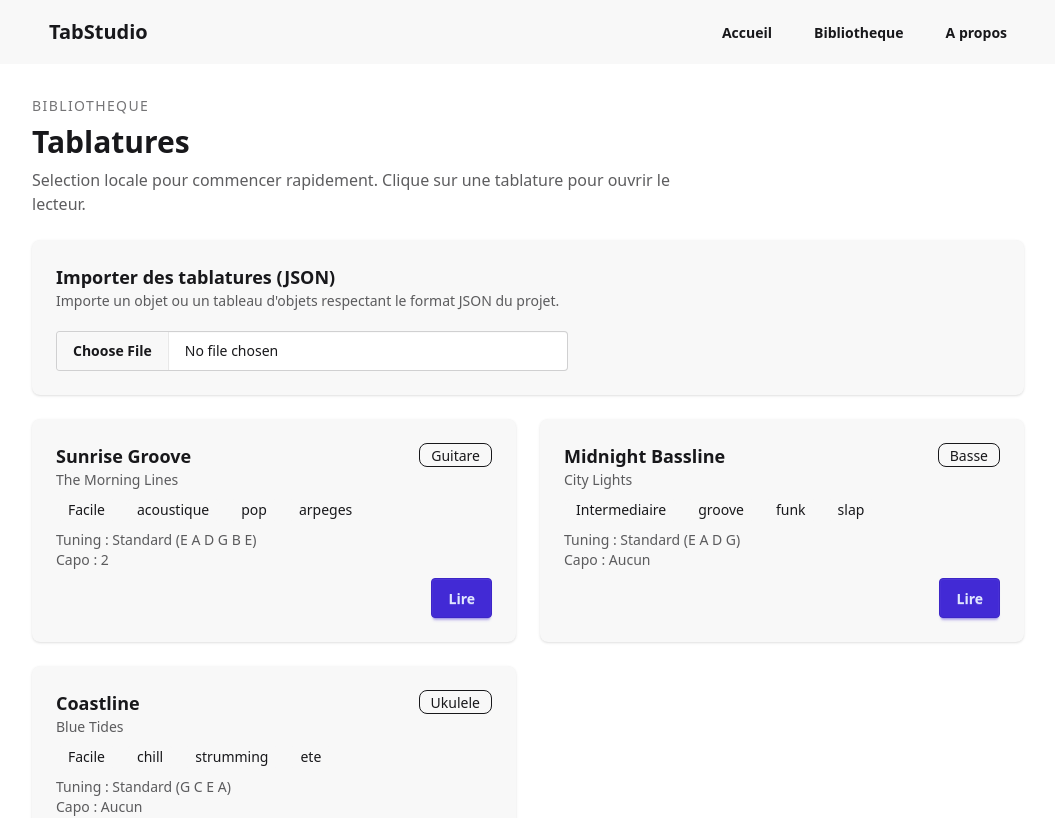
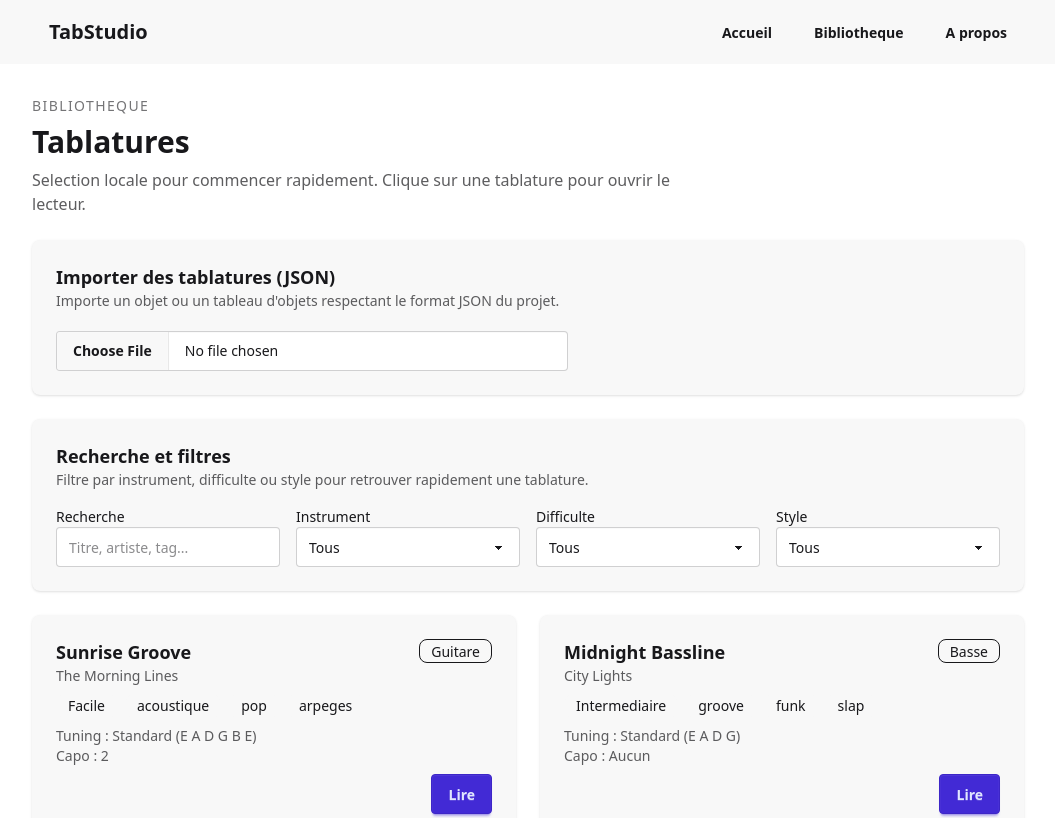
Before and after one commit to K0Konut/TabStudio, a Vue app: page /library in a window 1280 px wide. Shown: the top 818 px of the page, without its empty margins (112-1167 px from the left). Built offline with nearby package versions, Linux system fonts and the light colour scheme.

Commit message:
Add library filters and UI states

```diff
--- a/src/pages/LibraryPage.vue
+++ b/src/pages/LibraryPage.vue
@@ -1,13 +1,92 @@
 <script setup>
-import { reactive, ref } from 'vue'
+import { computed, onMounted, reactive, ref } from 'vue'
 import { getTabs, importTabsFromJsonText } from '../services/tabLibrary'
 
-const tabs = ref(getTabs())
+const tabs = ref([])
+const loadState = reactive({
+  status: 'loading',
+  message: '',
+})
+
+const filters = reactive({
+  query: '',
+  instrument: 'Tous',
+  difficulty: 'Tous',
+  tag: 'Tous',
+})
+
 const importState = reactive({
   status: 'idle',
   message: '',
   errors: [],
 })
+
+const instruments = computed(() => {
+  const values = new Set(tabs.value.map((tab) => tab.instrument))
+  return ['Tous', ...values]
+})
+
+const difficulties = computed(() => {
+  const values = new Set(tabs.value.map((tab) => tab.difficulty))
+  return ['Tous', ...values]
+})
+
+const tags = computed(() => {
+  const values = new Set()
+  tabs.value.forEach((tab) => tab.tags.forEach((tag) => values.add(tag)))
+  return ['Tous', ...values]
+})
+
+const filteredTabs = computed(() => {
+  const query = filters.query.trim().toLowerCase()
+
+  return tabs.value.filter((tab) => {
+    const matchesQuery =
+      !query ||
+      tab.title.toLowerCase().includes(query) ||
+      tab.artist.toLowerCase().includes(query) ||
+      tab.tags.some((tag) => tag.toLowerCase().includes(query))
+
+    const matchesInstrument = filters.instrument === 'Tous' || tab.instrument === filters.instrument
+    const matchesDifficulty = filters.difficulty === 'Tous' || tab.difficulty === filters.difficulty
+    const matchesTag = filters.tag === 'Tous' || tab.tags.includes(filters.tag)
+
+    return matchesQuery && matchesInstrument && matchesDifficulty && matchesTag
+  })
+})
+
+const isFiltering = computed(
+  () =>
+    filters.query.trim().length > 0 ||
+    filters.instrument !== 'Tous' ||
+    filters.difficulty !== 'Tous' ||
+    filters.tag !== 'Tous'
+)
+
+const emptyStateMessage = computed(() => {
+  if (!tabs.value.length) {
+    return 'Aucune tablature disponible. Importe un fichier JSON pour commencer.'
+  }
+
+  if (isFiltering.value) {
+    return 'Aucune tablature ne correspond a ces filtres.'
+  }
+
+  return 'Aucune tablature disponible.'
+})
+
+function refreshTabs() {
+  loadState.status = 'loading'
+  loadState.message = ''
+
+  try {
+    tabs.value = getTabs()
+    loadState.status = 'ready'
+  } catch {
+    loadState.status = 'error'
+    loadState.message = 'Impossible de charger la bibliotheque locale.'
+  }
+}
 
 async function handleImport(event) {
   const input = event.target
@@ -20,7 +99,7 @@ async function handleImport(event) {
   try {
     const text = await file.text()
     const result = importTabsFromJsonText(text)
-    tabs.value = getTabs()
+    refreshTabs()
 
     if (result.errors.length) {
       importState.status = result.added ? 'warning' : 'error'
@@ -35,12 +114,16 @@ async function handleImport(event) {
     }
   } catch {
     importState.status = 'error'
-    importState.message = "Erreur pendant la lecture du fichier."
+    importState.message = 'Erreur pendant la lecture du fichier.'
     importState.errors = []
   } finally {
     input.value = ''
   }
 }
+
+onMounted(() => {
+  refreshTabs()
+})
 </script>
 
 <template>
@@ -86,8 +169,74 @@ async function handleImport(event) {
       </div>
     </div>
 
-    <div class="grid gap-6 md:grid-cols-2">
-      <article v-for="tab in tabs" :key="tab.id" class="card bg-base-200 shadow-sm">
+    <div class="card bg-base-200 shadow-sm">
+      <div class="card-body gap-4">
+        <div>
+          <h2 class="card-title">Recherche et filtres</h2>
+          <p class="text-sm text-base-content/70">
+            Filtre par instrument, difficulte ou style pour retrouver rapidement une tablature.
+          </p>
+        </div>
+
+        <div class="grid gap-4 md:grid-cols-4">
+          <label class="form-control">
+            <span class="label-text text-sm">Recherche</span>
+            <input
+              v-model="filters.query"
+              class="input input-bordered"
+              type="search"
+              placeholder="Titre, artiste, tag..."
+            />
+          </label>
+
+          <label class="form-control">
+            <span class="label-text text-sm">Instrument</span>
+            <select v-model="filters.instrument" class="select select-bordered">
+              <option v-for="instrument in instruments" :key="instrument" :value="instrument">
+                {{ instrument }}
+              </option>
+            </select>
+          </label>
+
+          <label class="form-control">
+            <span class="label-text text-sm">Difficulte</span>
+            <select v-model="filters.difficulty" class="select select-bordered">
+              <option v-for="difficulty in difficulties" :key="difficulty" :value="difficulty">
+                {{ difficulty }}
+              </option>
+            </select>
+          </label>
+
+          <label class="form-control">
+            <span class="label-text text-sm">Style</span>
+            <select v-model="filters.tag" class="select select-bordered">
+              <option v-for="tag in tags" :key="tag" :value="tag">
+                {{ tag }}
+              </option>
+            </select>
+          </label>
+        </div>
+      </div>
+    </div>
+
+    <div v-if="loadState.status === 'loading'" class="alert alert-info">
+      <span>Chargement de la bibliotheque...</span>
+    </div>
+
+    <div v-else-if="loadState.status === 'error'" class="alert alert-error">
+      <span>{{ loadState.message }}</span>
+    </div>
+
+    <div v-else>
+      <div v-if="filteredTabs.length === 0" class="card bg-base-200 shadow-sm">
+        <div class="card-body">
+          <h2 class="card-title">Aucun resultat</h2>
+          <p class="text-sm text-base-content/70">{{ emptyStateMessage }}</p>
+        </div>
+      </div>
+
+      <div v-else class="grid gap-6 md:grid-cols-2">
+        <article v-for="tab in filteredTabs" :key="tab.id" class="card bg-base-200 shadow-sm">
           <div class="card-body">
             <div class="flex items-start justify-between gap-4">
               <div>
@@ -115,5 +264,6 @@ async function handleImport(event) {
           </div>
         </article>
       </div>
+    </div>
   </section>
 </template>
```
Lines whose indentation alone changed are shown as unchanged.
